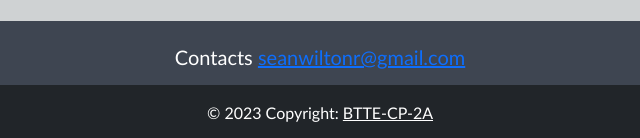
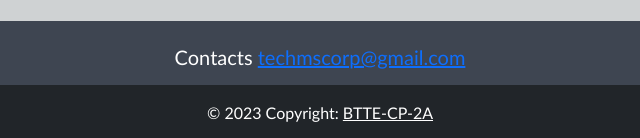
Before and after one commit to shazkun/E-COMMERCE-SAMPLE-DEPLOY, a plain HTML site: page index.html in a window 1280 px wide. Shown: the part 1831-1969 px from the top of the page, 320-960 px from the left. Drawn offline with nearby package versions, Linux system fonts and the light colour scheme.

Commit message:
CHANGE EMAIL CONTACT

```diff
--- a/index.html
+++ b/index.html
@@ -123,7 +123,7 @@
         <div class="container p-4 pb-0">
             <div class="text-center">
                 <h5 class="justify-content-center">Contacts <a href="mailto:seanwiltonr@gmail.com"
-                        subject="contact us">seanwiltonr@gmail.com</a></h5>
+                        subject="contact us">techmscorp@gmail.com</a></h5>
                 </p>
             </div>
         </div>
```
